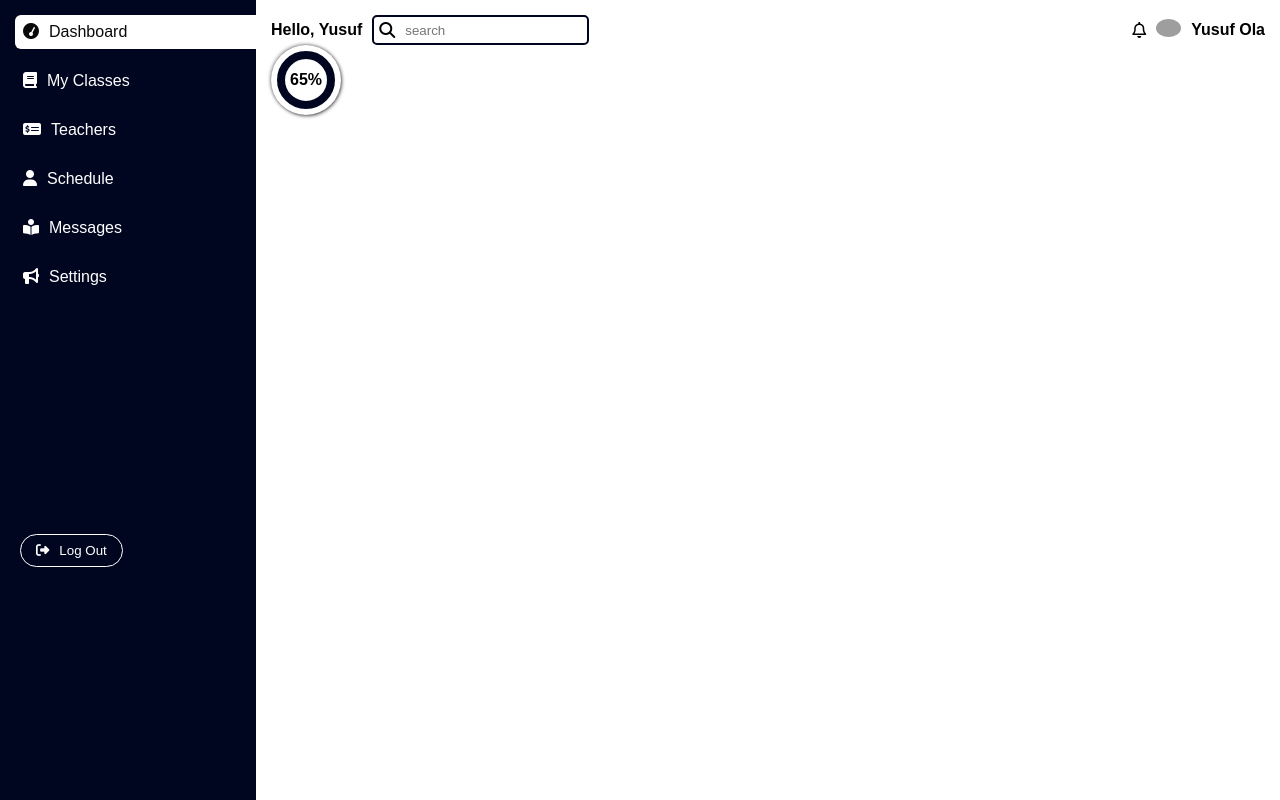
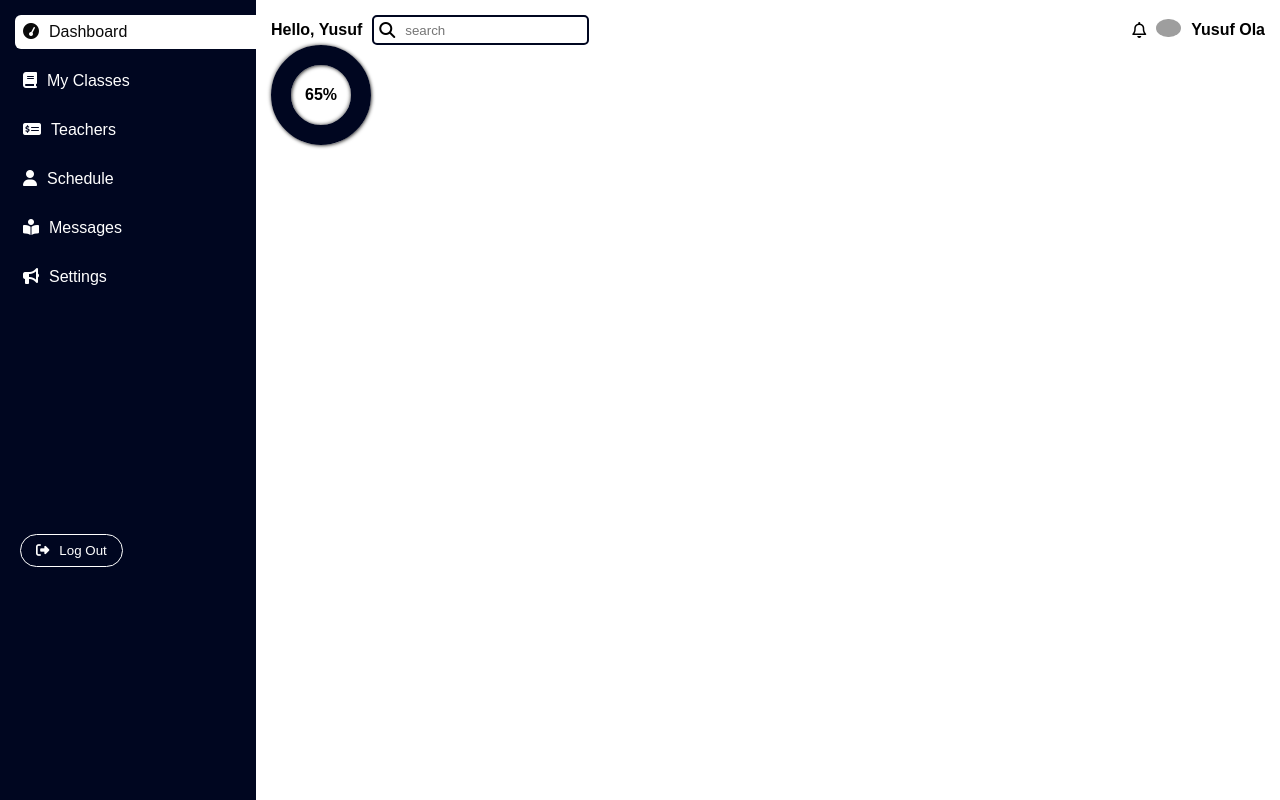
Before and after one commit to 17Anicet/Dashboard-admin, a plain HTML site: page index.html in a window 1280 px wide. Drawn offline with Linux system fonts and the light colour scheme; grey boxes are pictures that could not be loaded.

Commit message:
add to my repository

```diff
--- a/index.html
+++ b/index.html
@@ -66,14 +66,14 @@
                         <div id="number"></div>
                     </div>
                 </div>
-                <svg width="70px" height="70px">
+                <svg width="100px" height="100px">
                     <defs>
                         <linearGradient id="#000620">
                             <stop offset="0%" stop-color="#000620"/>
                             <stop offset="100%" stop-color="#bcd9e7"/>
                         </linearGradient>
                     </defs>
-                    <circle cx="35" cy="35" r="25" stroke-linecap="round"/>
+                    <circle cx="50" cy="50" r="40" stroke-linecap="round"/>
                 </svg>
             </div>
         </div>
--- a/sass/globals/_template.scss
+++ b/sass/globals/_template.scss
@@ -71,15 +71,15 @@ section{
     }
 }
 .skill{
-    width: 70px;
-    height: 70px;
+    width: 100px;
+    height: 100px;
     position: relative;
 
     .outer{
-        width: 70px;
-        height: 70px;
+        width: 100px;
+        height: 100px;
         border-radius: 50%;
-        padding: 10px;
+        padding: 20px;
         box-shadow: 1px 1px 4px -1px black,
                     -1px -1px 4px -1px gray;
     }
@@ -89,7 +89,7 @@ section{
         display: flex;
         justify-content: center;
         align-items: center;
-        border-radius: 50px;
+        border-radius: 50%;
         box-shadow: inset 1px 1px 4px -1px black,
                     inset -1px -1px 4px -1px gray;
 
@@ -104,13 +104,13 @@ section{
         circle{
             fill: none;
             stroke: var(--blending_blue);
-            stroke-width: 8px;
+            stroke-width: 20px;
             stroke-dasharray: 450;
             stroke-dashoffset: 450;
-            animation: anim 2s forwards;
+            animation: anim 2s linear forwards;
             @keyframes anim {
                 100%{
-                    stroke-dashoffset: 157;
+                    stroke-dashoffset: 157.5;
                 }
             }
         }
```
Also changed, not shown: css/index.css.
